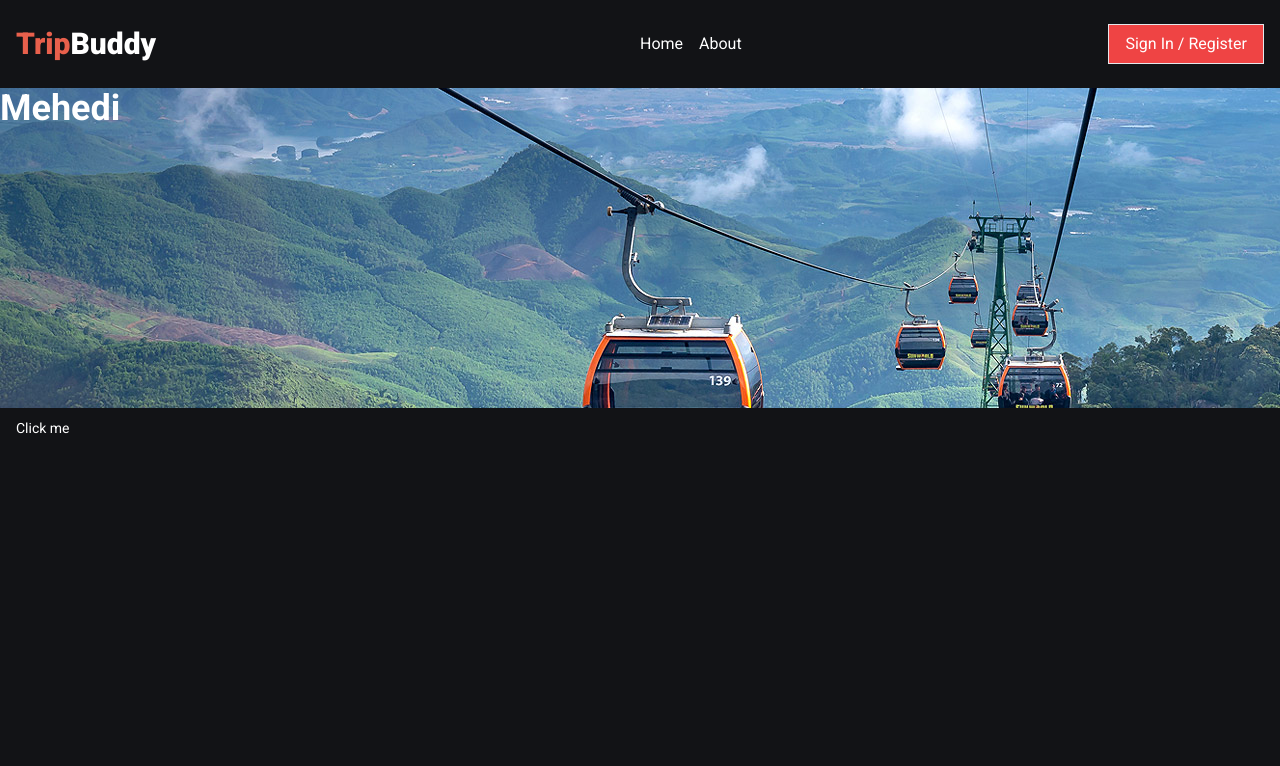
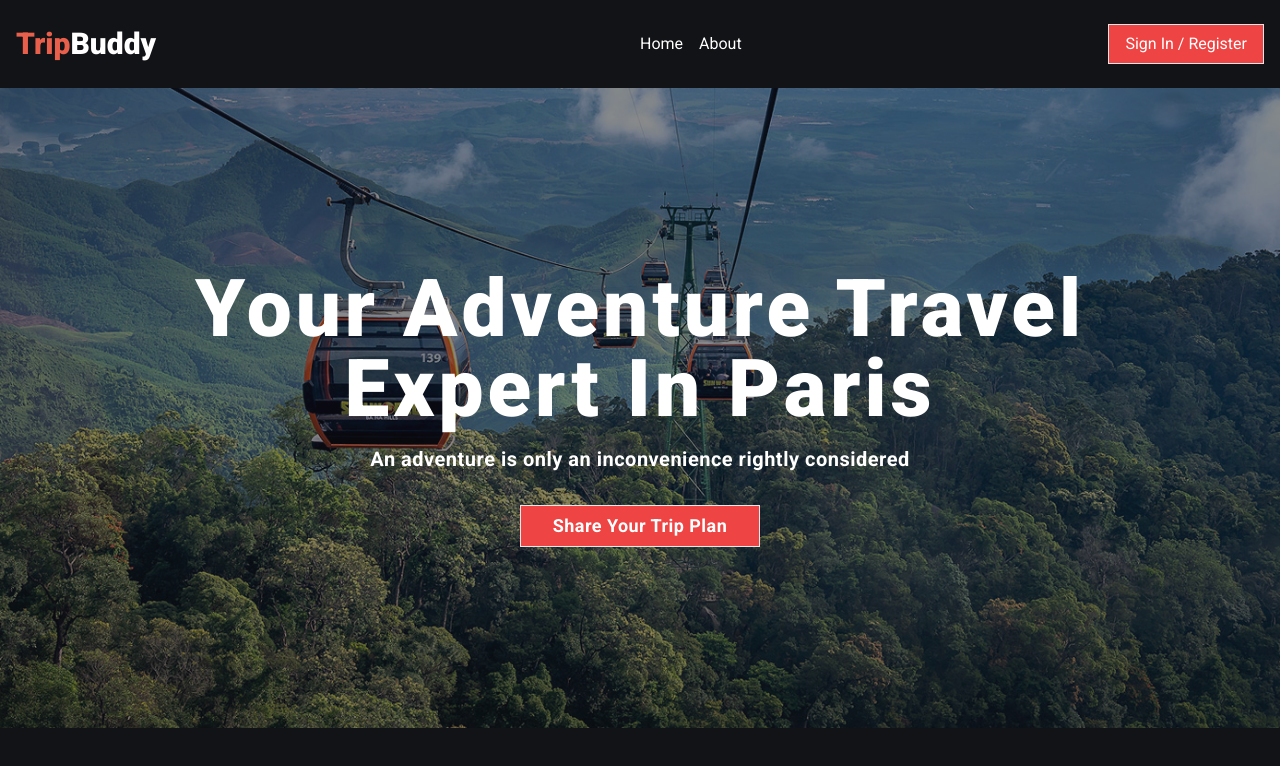
Before and after one commit to Jahidmorol/trip-buddy-client, a Next.js app: page / in a window 1280 px wide. Shown: the top 766 px of the page. Built offline with nearby package versions, Linux system fonts and the light colour scheme.

Commit message:
complete hero section

```diff
--- a/src/app/page.tsx
+++ b/src/app/page.tsx
@@ -1,10 +1,10 @@
+import HeroSection from "@/components/HeroSection/HeroSection";
 import { Button } from "@/components/ui/button";
 
 export default function Home() {
   return (
     <div>
-      <h1 className="text-4xl font-semibold bg-heroSection h-[40vh]">Mehedi</h1>
-      <Button>Click me</Button>
+      <HeroSection />
     </div>
   );
 }
--- /dev/null
+++ b/src/components/HeroSection/HeroSection.tsx
@@ -0,0 +1,30 @@
+import { Button } from "../ui/button";
+
+const HeroSection = () => {
+  return (
+    <div className="relative">
+      <div className="absolute inset-0 bg-heroSection bg-center bg-cover opacity-50"></div>
+      <div className="relative z-10 container flex items-center justify-center py-12 h-[80vh]">
+        <div>
+          <h1 className="text-5xl md:text-[80px] font-extrabold text-center md:mx-36 md:leading-[80px] tracking-wider">
+            Your Adventure Travel Expert In Paris
+          </h1>
+
+          <p className="text-center py-4 font-semibold tracking-wide text-xl">
+            An adventure is only an inconvenience rightly considered
+          </p>
+          <div className="flex justify-center items-center pt-4">
+            <Button
+              className="border w-60 font-semibold tracking-wide py-5 text-lg"
+              variant={"outline"}
+            >
+              Share Your Trip Plan
+            </Button>
+          </div>
+        </div>
+      </div>
+    </div>
+  );
+};
+
+export default HeroSection;
--- a/src/components/NavBar/NavBar.tsx
+++ b/src/components/NavBar/NavBar.tsx
@@ -10,9 +10,11 @@ const NavBar = () => {
 
   return (
     <div className="container flex justify-between items-center py-6">
-      <h1 className="text-3xl font-extrabold text-primaryColor cursor-pointer">
-        Trip<span className="text-white">Buddy</span>
-      </h1>
+      <Link href="/">
+        <h1 className="text-3xl font-extrabold text-primaryColor cursor-pointer">
+          Trip<span className="text-white">Buddy</span>
+        </h1>
+      </Link>
       <div className="md:flex items-center justify-between w-2/4 hidden">
         <ul className="flex items-center gap-4 ">
           <Link href={"/"}>
```
